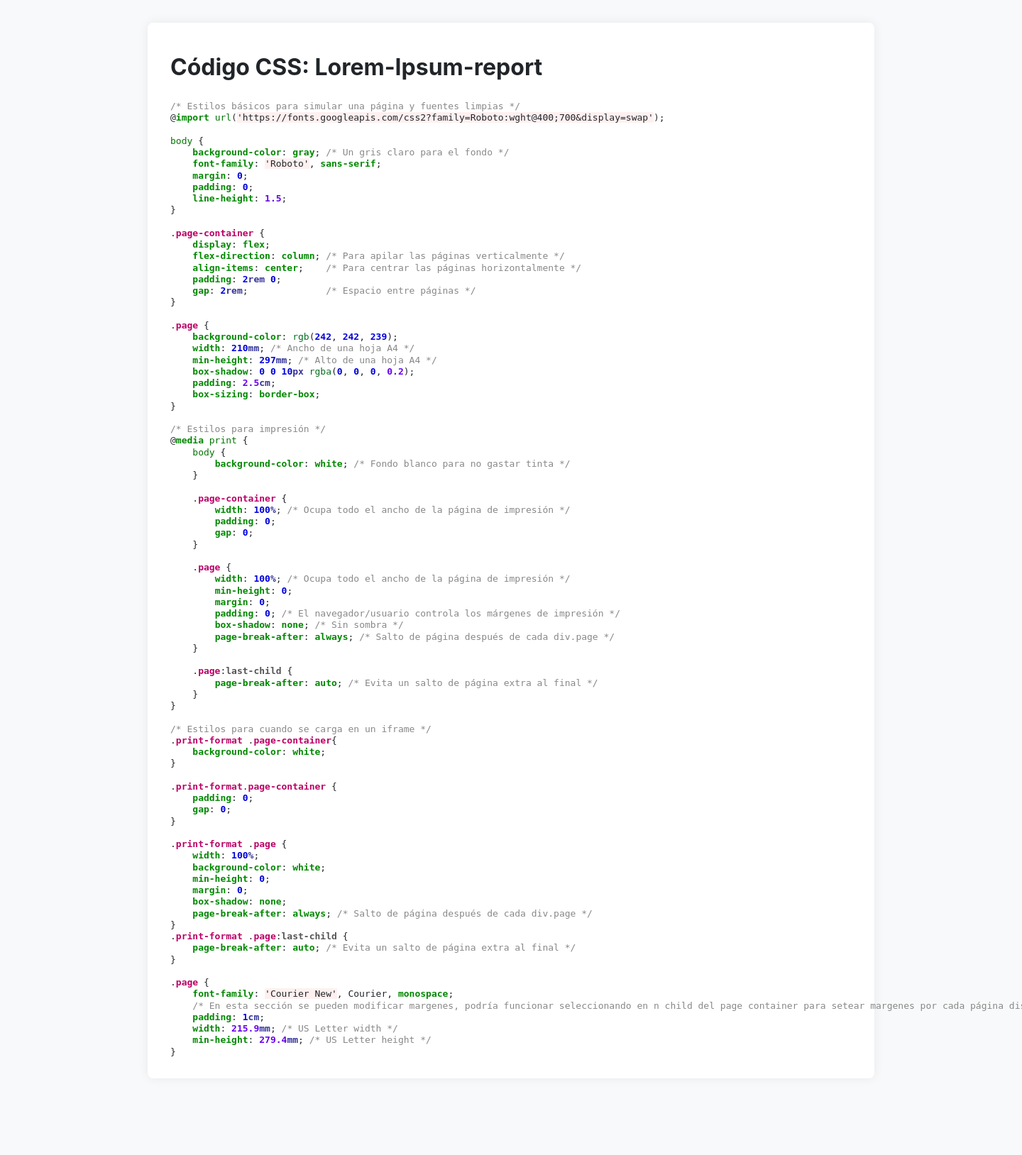
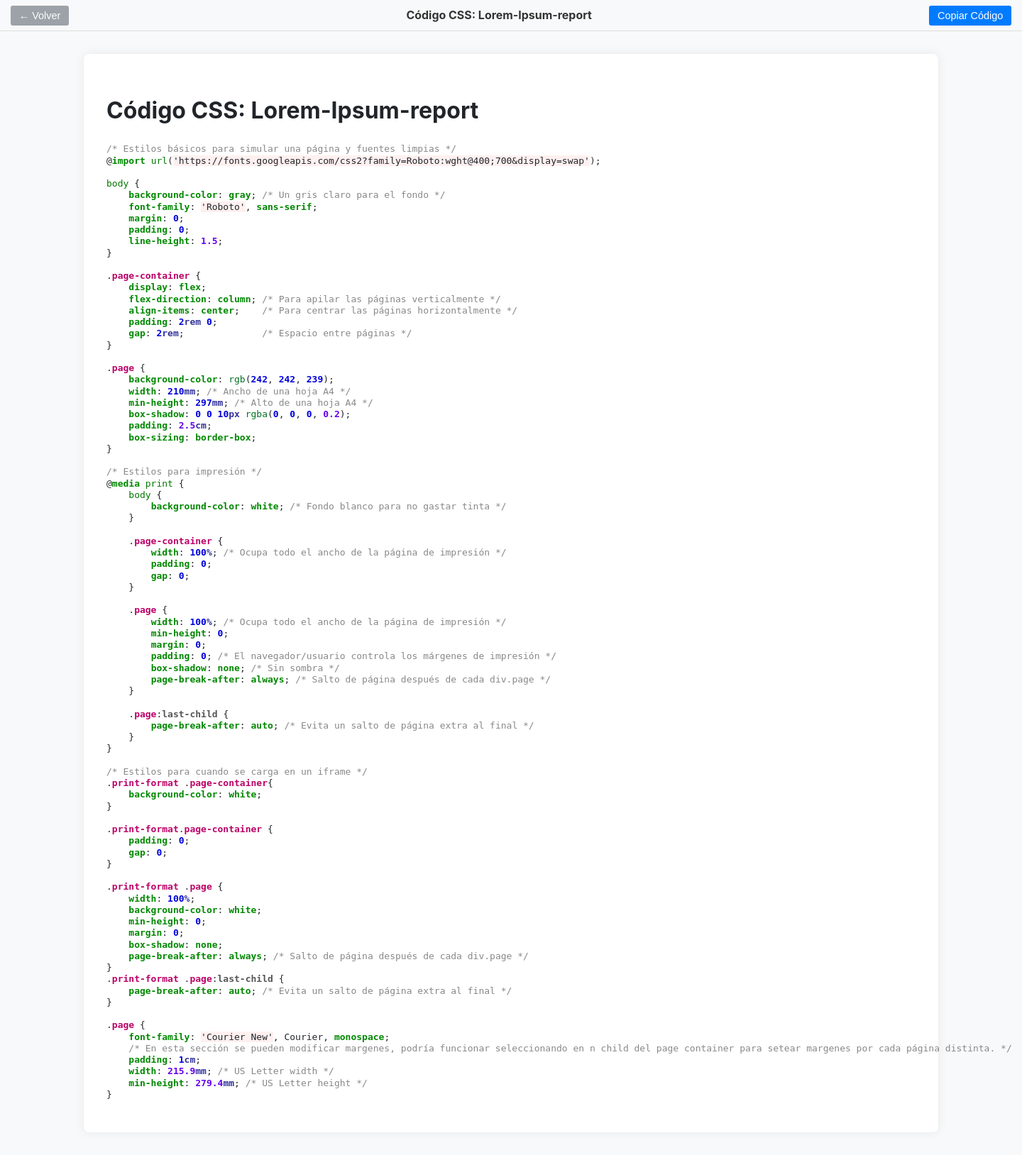
Before and after one commit to jramaya/jinja-print-formats, a Flask app: page /report/Lorem-Ipsum-report/highlighted_css in a window 1440 px wide; the page is wider, and only the part inside the window is pictured. Shown: that part at 71% size. Before the commit the page ends 1489 px from the top of that part, so only its background shows below. Run offline with Flask 3, Linux system fonts and the light colour scheme.

Commit message:
vista de codigo mejorada

```diff
--- a/templates/raw_view.html
+++ b/templates/raw_view.html
@@ -13,20 +13,104 @@
             color: #212529;
         }
         .container {
-            max-width: 960px;
-            margin: 2rem auto;
-            padding: 1rem 2rem;
+            max-width: 1140px; /* Ancho máximo para el contenido, restaurando los márgenes */
+            margin: 2rem auto; /* Centrado y con margen superior/inferior */
+            padding: 2rem;     /* Espaciado interno uniforme */
             background-color: #fff;
             border-radius: 8px;
             box-shadow: 0 0 15px rgba(0,0,0,0.07);
         }
         /* Estilos de Pygments para el resaltado de sintaxis */
         {{ pygments_css | safe }}
+
+        /* --- Estilos para la Navbar, inspirados en report_navbar.html --- */
+        .view-navbar {
+            display: flex;
+            justify-content: space-between;
+            align-items: center;
+            background: #f8f9fa;
+            border-bottom: 1px solid #ddd;
+            padding: 0.5em 1em;
+            position: sticky;
+            top: 0;
+            z-index: 100;
+            font-size: 0.95rem;
+            gap: 1em;
+        }
+        .view-navbar .nav-left,
+        .view-navbar .nav-right {
+            flex: 0 0 auto;
+        }
+        .view-navbar .nav-center {
+            flex: 1 1 auto;
+            text-align: center;
+            color: #333;
+            font-weight: bold;
+            font-size: 1.05em;
+        }
+        .view-navbar button {
+            background: #007bff;
+            color: #fff;
+            border: none;
+            border-radius: 3px;
+            padding: 0.25em 0.8em;
+            font-size: 0.95em;
+            cursor: pointer;
+            transition: background-color 0.2s;
+            min-height: 28px;
+        }
+        .view-navbar button:hover {
+            background: #0056b3;
+        }
+        .view-navbar button.copied {
+            background-color: #28a745; /* Verde para indicar éxito */
+        }
+        .view-navbar button:disabled {
+            background-color: #6c757d;
+            cursor: not-allowed;
+            opacity: 0.65;
+        }
     </style>
 </head>
 <body>
+    <nav class="view-navbar">
+        <div class="nav-left">
+            <button onclick="history.back()" disabled>← Volver</button>
+        </div>
+        <div class="nav-center">
+            <span>{{ title }}</span>
+        </div>
+        <div class="nav-right">
+            <button id="copy-code-btn">Copiar Código</button>
+        </div>
+    </nav>
+
     <div class="container">
         {{ content | safe }}
     </div>
+
+    <script>
+    document.addEventListener('DOMContentLoaded', function() {
+        const copyButton = document.getElementById('copy-code-btn');
+        const codeBlock = document.querySelector('.container pre');
+
+        if (copyButton && codeBlock) {
+            copyButton.addEventListener('click', function() {
+                navigator.clipboard.writeText(codeBlock.innerText).then(function() {
+                    // Feedback visual para el usuario
+                    copyButton.textContent = '¡Copiado!';
+                    copyButton.classList.add('copied');
+                    setTimeout(function() {
+                        copyButton.textContent = 'Copiar Código';
+                        copyButton.classList.remove('copied');
+                    }, 2000);
+                }).catch(function(err) {
+                    console.error('Error al copiar el código: ', err);
+                    copyButton.textContent = 'Error';
+                });
+            });
+        }
+    });
+    </script>
 </body>
 </html>
```
